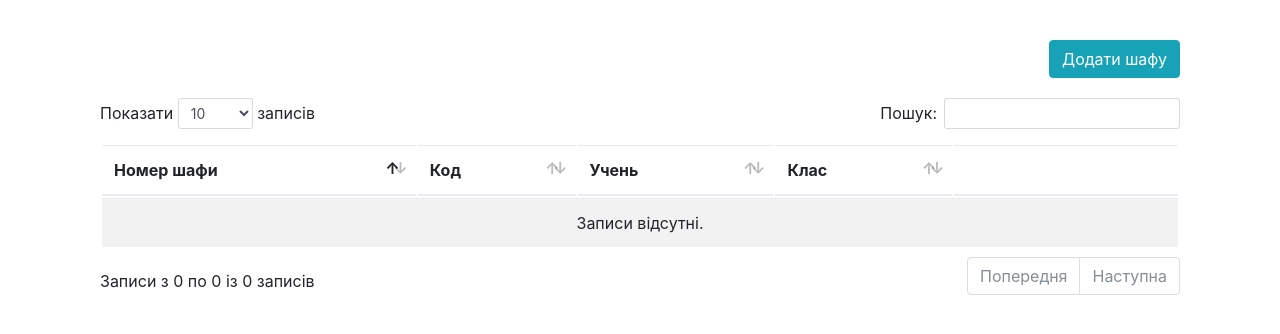
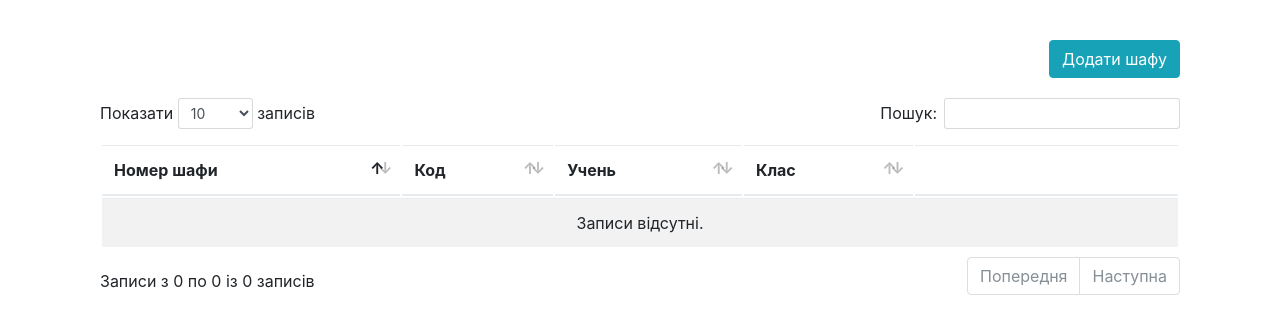
Before and after one commit to ihorbelenok/lockers, a Django app: template templates/lockers.html in a window 1280 px wide. Shown: the top 334 px of the page. Run offline with Django 3.2, Linux system fonts and the light colour scheme; the template is opened without the code that fills it, so the values that code supplies are empty; some libraries are stand-ins or nearby versions.

```diff
--- a/templates/lockers.html
+++ b/templates/lockers.html
@@ -209,7 +209,7 @@
             { "data": "id",
               "render": function (data, type, row) {return "<button class='edit-btn btn btn-default' data-pk='"+data+"'>Редагувати</button><button class='remove-btn btn btn-danger' data-pk='"+data+"'>Видалити</button>"},
               "orderable": false,
-              "width": "200px"},
+              "width": "240px"},
         ]
       });
     });
```
